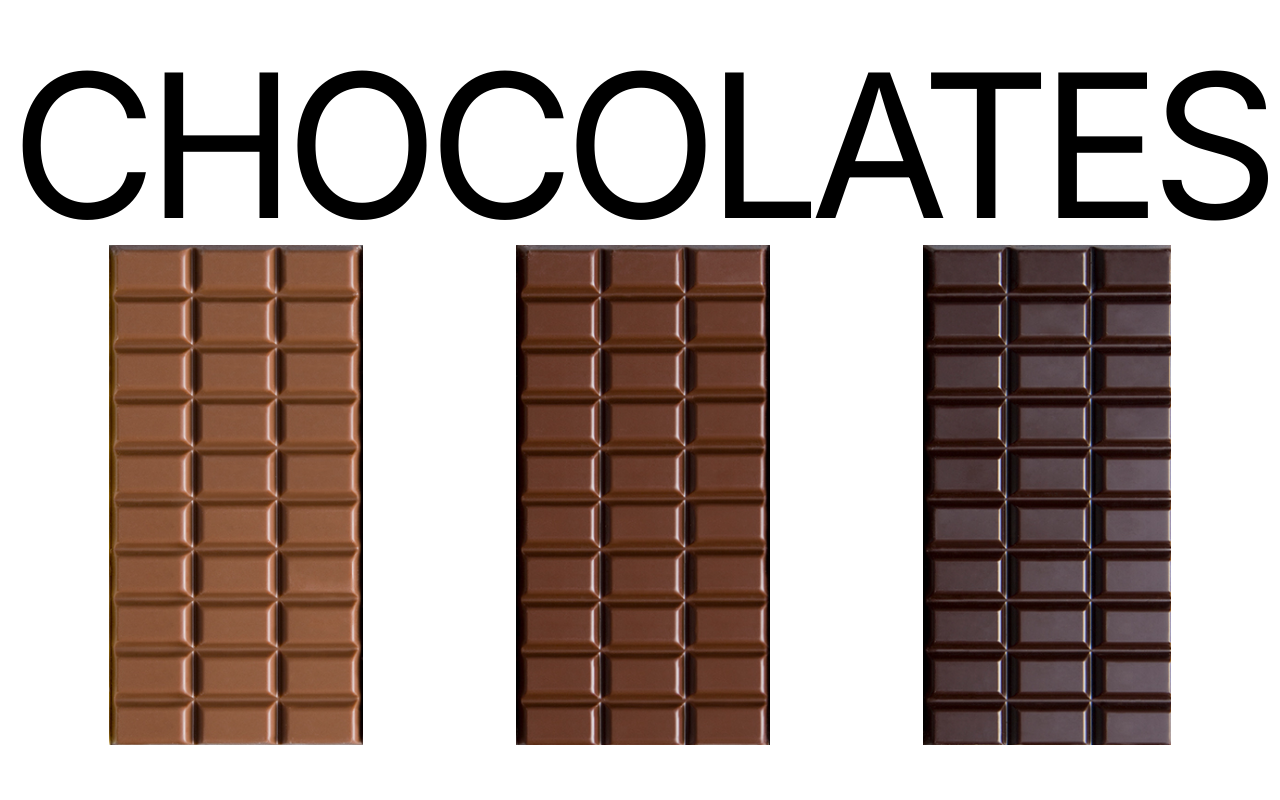
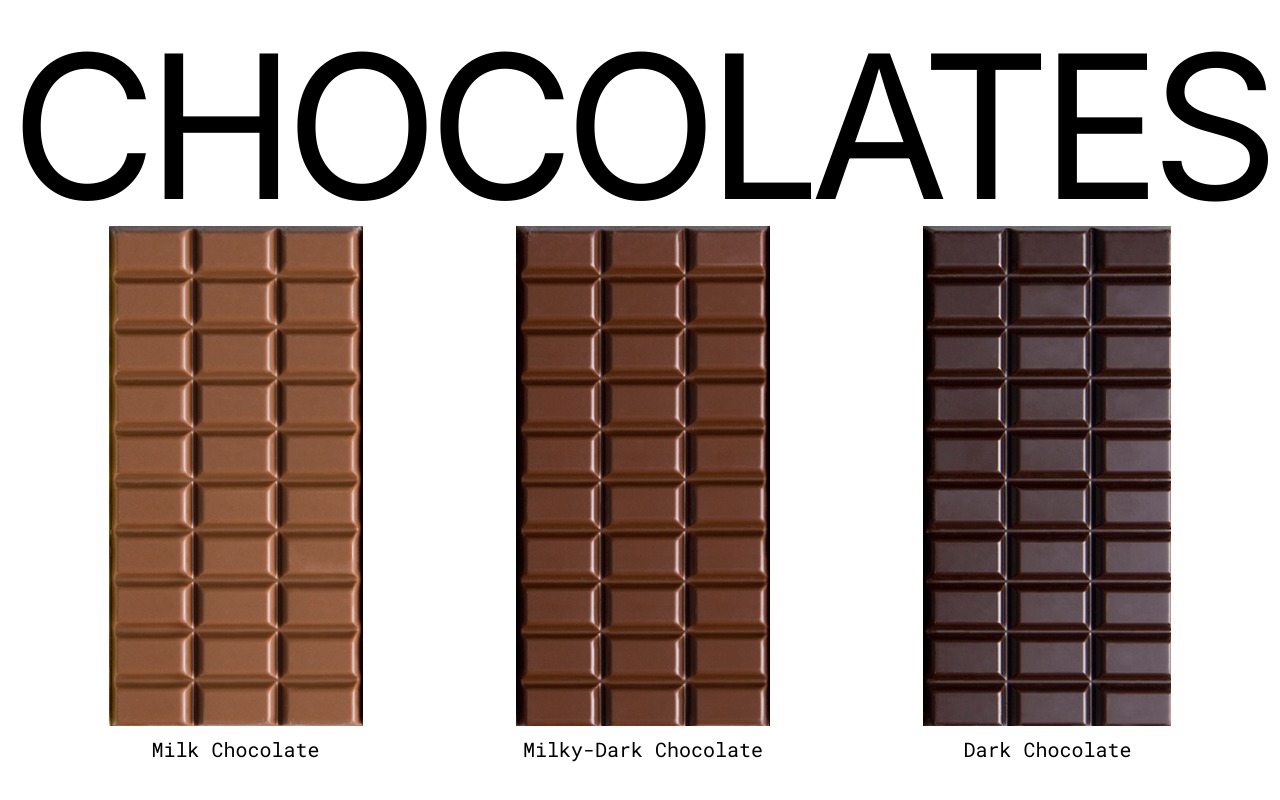
Before and after one commit to vincentpalomo/la-luna-chocolates, a Next.js app: page / in a window 1280 px wide. Shown: the part 1613-2413 px from the top of the page. Built offline with nearby package versions, Linux system fonts and the light colour scheme.

Commit message:
updated styling and added text under each image of chocolates

```diff
--- a/app/components/Chocolates.tsx
+++ b/app/components/Chocolates.tsx
@@ -8,15 +8,20 @@ export default function Chocolates() {
       </h2>
 
       <div className="flex sm:flex-row flex-col justify-around gap-4 w-full max-w-[1200px]">
-        {[1, 2, 3].map((i) => (
-          <div key={i} className="chocolate-item">
+        {[
+          { id: 1, type: 'Milk Chocolate' },
+          { id: 2, type: 'Milky-Dark Chocolate' },
+          { id: 3, type: 'Dark Chocolate' },
+        ].map((chocolate) => (
+          <div key={chocolate.id} className="chocolate-item">
             <Image
-              src={`/images/image.psd-${i}.png`}
-              alt={`Chocolate ${i}`}
+              src={`/images/image.psd-${chocolate.id}.png`}
+              alt={`${chocolate.type}`}
               width={300}
               height={300}
               className="w-full sm:h-[500px] object-cover"
             />
+            <div className="mt-2 text-center font-text text-[20px]">{chocolate.type}</div>
           </div>
         ))}
       </div>
--- a/app/components/Header.tsx
+++ b/app/components/Header.tsx
@@ -113,7 +113,7 @@ export default function Header() {
         </Link>
       </div>
       <Link href="#home" className="text-2xl font-bold w-[35%] 2xl:w-[20%]">
-        <Image src="/images/lalunachocolates.svg" alt={``} width={300} height={300} className="h-20 w-20" />
+        <Image src="/images/lalunachocolates.svg" alt={`logo`} width={300} height={300} className="h-20 w-20" />
       </Link>
       <Link
         href="#contact"
```
